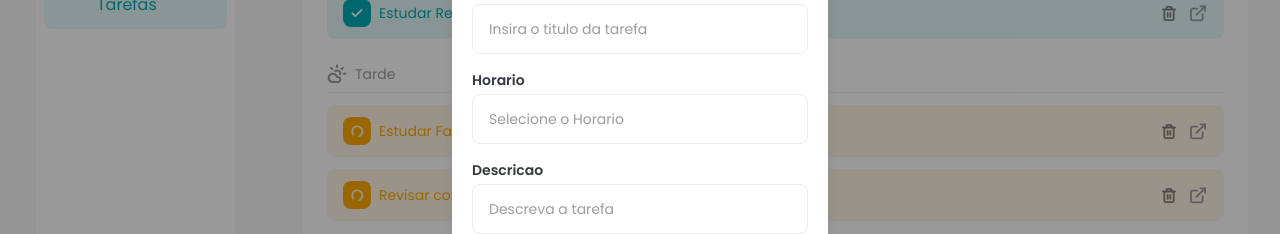
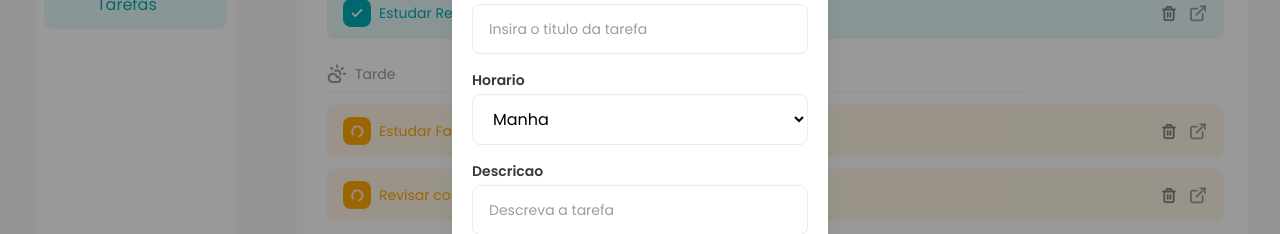
Before and after one commit to Rotiivv/task-manager, a React (Vite) app: page / in a window 1280 px wide. Both pictures are taken after a click on the button "Adicionar Tarefa". Shown: the part 299-533 px from the top of the page. Built offline with nearby package versions, Linux system fonts and the light colour scheme.

Commit message:
feat: add InputLabel component

```diff
--- a/src/components/AddTaskDialog.jsx
+++ b/src/components/AddTaskDialog.jsx
@@ -5,6 +5,7 @@ import Button from "./Button";
 import { CSSTransition } from "react-transition-group";
 import { useRef } from "react";
 import "./AddTaskDialog.css";
+import InputLabel from "./InputLabel";
 
 const AddTaskDialog = ({ isOpen, handleClose }) => {
   const nodeRef = useRef(null);
@@ -39,11 +40,18 @@ const AddTaskDialog = ({ isOpen, handleClose }) => {
                   id="title"
                 />
 
-                <Input
-                  label="Horario"
-                  placeholder="Selecione o Horario"
-                  id="period"
-                />
+                <div className="flex flex-col gap-1">
+                  <InputLabel>Horario</InputLabel>
+
+                  <select
+                    className="rounded-lg border border-solid border-[#ECECEC] px-4 py-3 placeholder:text-sm placeholder:text-[#9A9C9F] focus:outline focus:outline-[#00ADB5] bg-white"
+                    id="time"
+                  >
+                    <option value="morning">Manha</option>
+                    <option value="afternoon">Tarde</option>
+                    <option value="moon">Noite</option>
+                  </select>
+                </div>
 
                 <Input
                   label="Descricao"
--- a/src/components/Input.jsx
+++ b/src/components/Input.jsx
@@ -1,12 +1,9 @@
+import InputLabel from "./InputLabel";
+
 const Input = ({ label, ...rest }) => {
   return (
     <div className="space-y-1 flex flex-col">
-      <label
-        htmlFor={rest.id}
-        className="text-sm font-semibold text-[#35383E] text-left"
-      >
-        {label}
-      </label>
+      <InputLabel htmlFor={rest.id}>{label}</InputLabel>
       <input
         className=" rounded-lg border border-solid border-[#ECECEC] px-4 py-3 placeholder:text-sm placeholder:text-[#9A9C9F] focus:outline focus:outline-[#00ADB5]"
         {...rest}
--- /dev/null
+++ b/src/components/InputLabel.jsx
@@ -0,0 +1,12 @@
+const InputLabel = (props) => {
+  return (
+    <label
+      {...props}
+      className="text-sm font-semibold text-[#35383E] text-left"
+    >
+      {props.children}
+    </label>
+  );
+};
+
+export default InputLabel;
```
